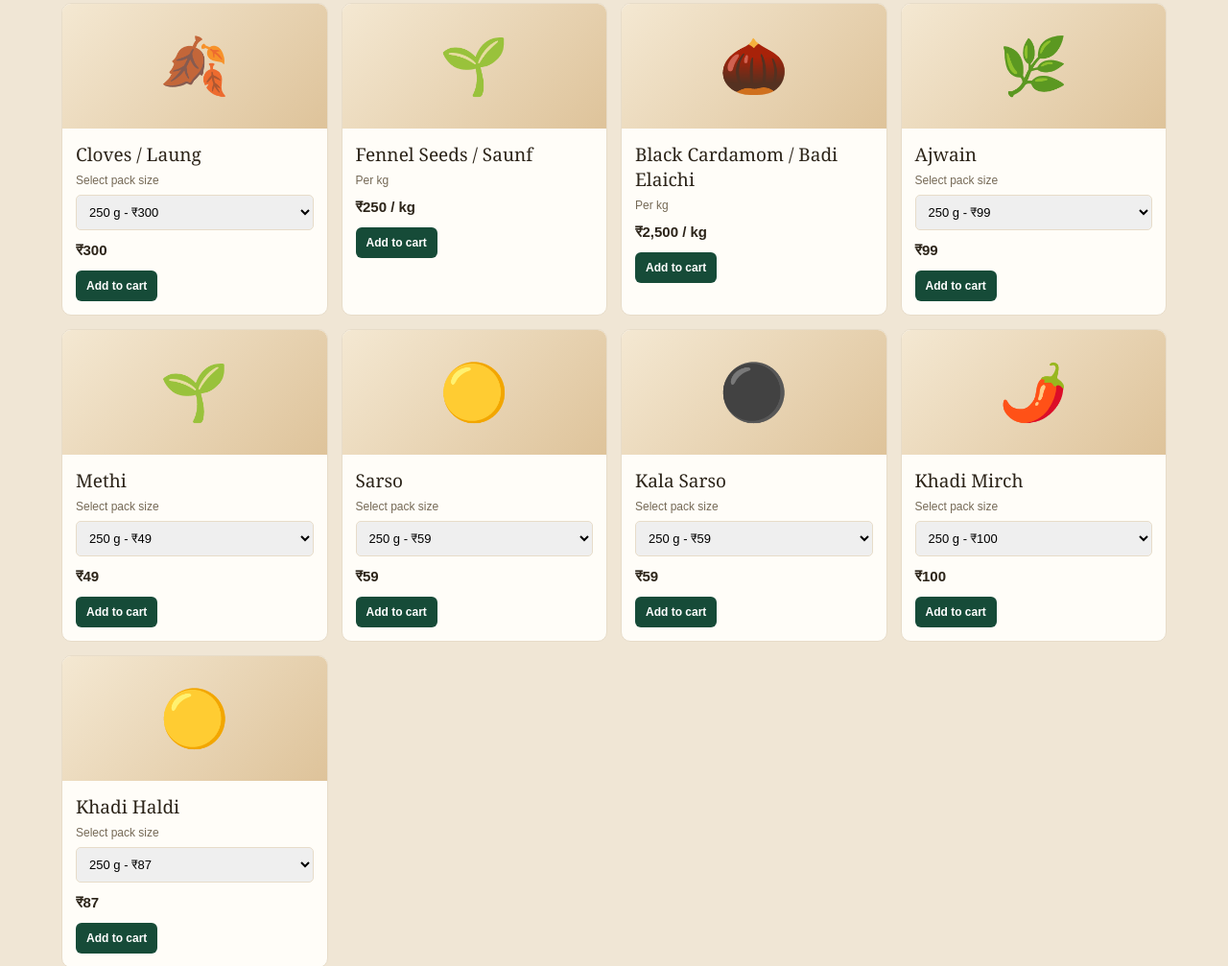
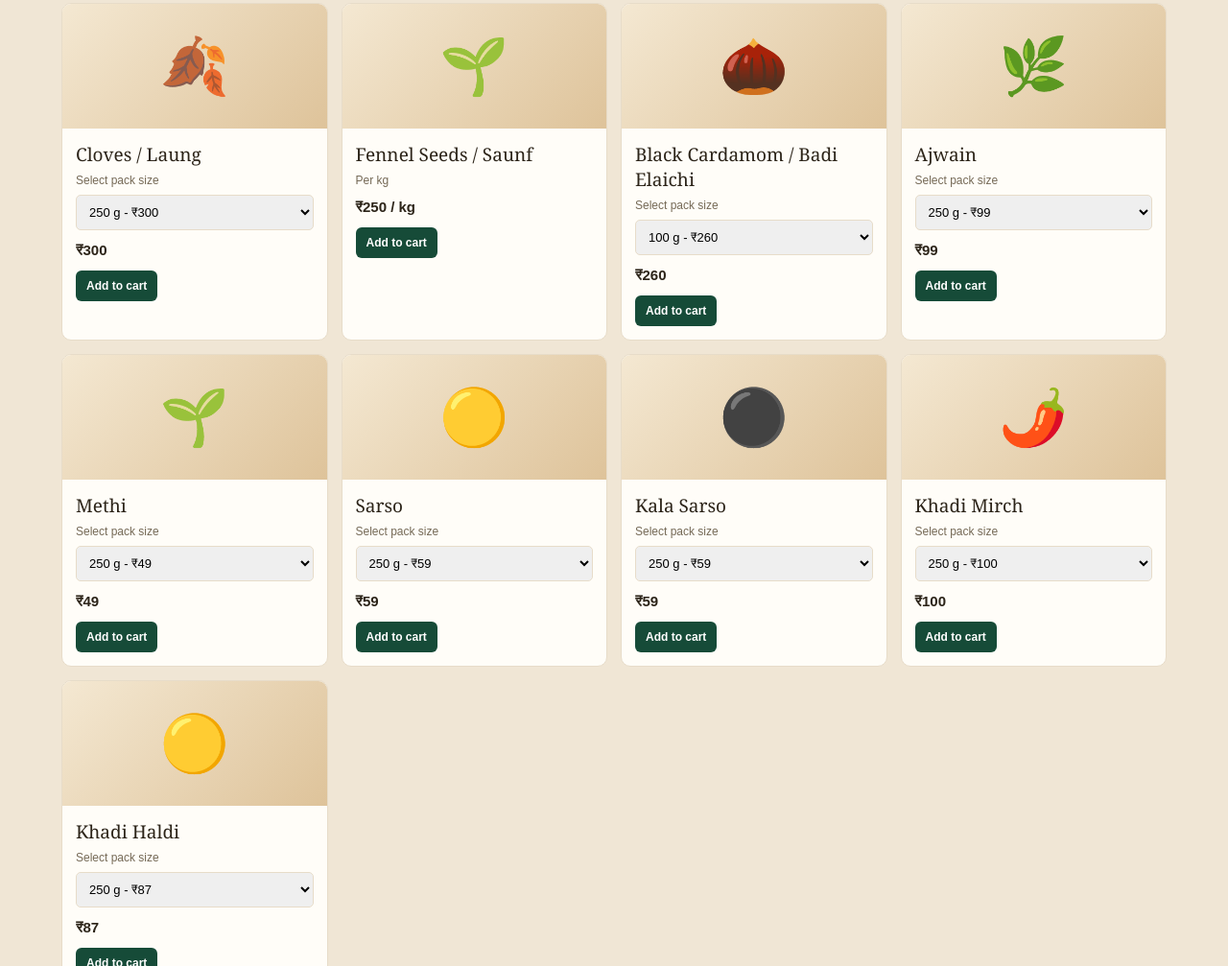
Before and after one commit to princevloger80-ship-it/ecommerce-, a website: page index.html in a window 1280 px wide. Shown: the part 2456-3463 px from the top of the page at 96% size. Drawn offline with Linux system fonts and the light colour scheme.

Commit message:
Update index.html

```diff
--- a/index.html
+++ b/index.html
@@ -351,7 +351,15 @@ const spices = [
   },
   // Existing spices whose prices were not changed
   {name:'Fennel Seeds / Saunf',emoji:'🌱',price:250,unit:'1 kg'},
-  {name:'Black Cardamom / Badi Elaichi',emoji:'🌰',price:2500,unit:'1 kg'},
+  {
+    name:'Black Cardamom / Badi Elaichi',emoji:'🌰',
+    variants:[
+      {id:'spice-black-cardamom-badi-elaichi-100g',unit:'100 g',price:260},
+      {id:'spice-black-cardamom-badi-elaichi-250g',unit:'250 g',price:650},
+      {id:'spice-black-cardamom-badi-elaichi-500g',unit:'500 g',price:1300},
+      {id:'spice-black-cardamom-badi-elaichi-1kg',unit:'1 kg',price:2600}
+    ]
+  },
 
   // New khada masala
   {
```
